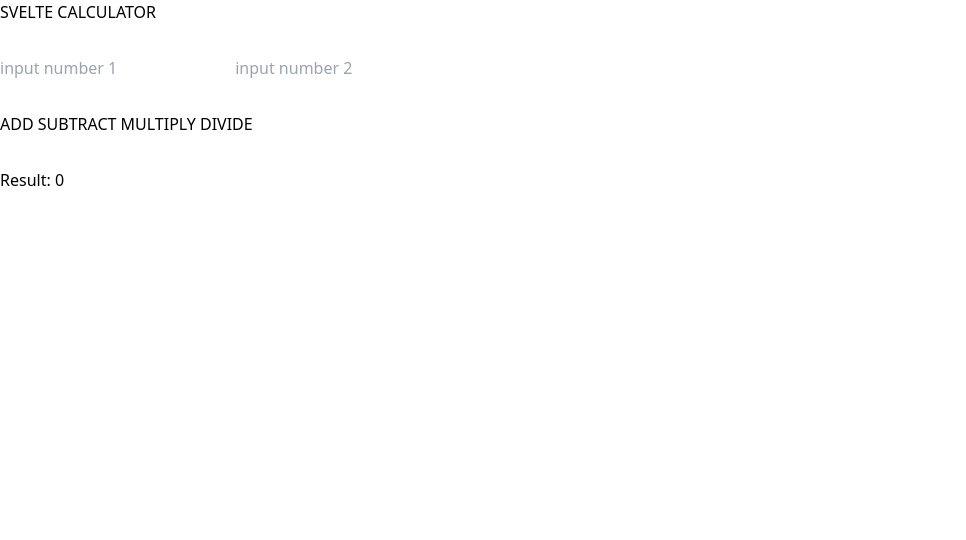
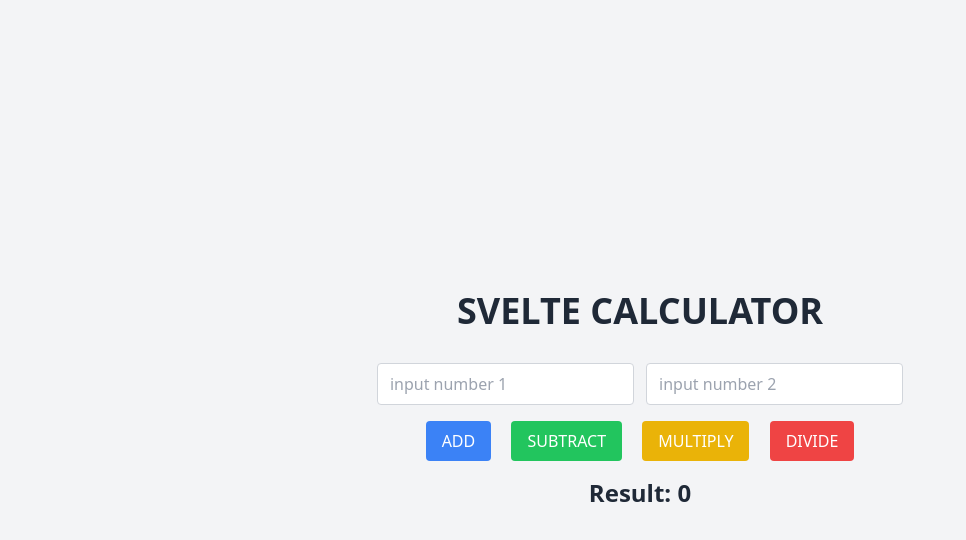
Before and after one commit to Takuro1000/svelte-calculator, a Svelte app: page / in a window 1280 px wide. Shown: the top 540 px of the page, without its empty margins (0-966 px from the left). Built offline with nearby package versions, Linux system fonts and the light colour scheme.

Commit message:
Svelteの計算機のデザインを更新

```diff
--- a/src/App.svelte
+++ b/src/App.svelte
@@ -3,18 +3,20 @@
 </script>
 
 <main class="space-y-8">
-  <h1>SVELTE CALCULATOR</h1>
-  <div>
-    <input type="text" placeholder="input number 1">
-    <input type="text" placeholder="input number 2">
-  </div>
-  <div>
-    <button>ADD</button>
-    <button>SUBTRACT</button>
-    <button>MULTIPLY</button>
-    <button>DIVIDE</button>
-  </div>
-  <div>
-    <h2>Result: 0</h2>
+  <div class="flex flex-col items-center justify-center min-h-screen bg-gray-100 text-gray-800">
+    <h1 class="text-4xl font-bold mb-8">SVELTE CALCULATOR</h1>
+    <div class="mb-4">
+      <input class="border border-gray-300 rounded px-3 py-2 mr-2" type="text" placeholder="input number 1">
+      <input class="border border-gray-300 rounded px-3 py-2" type="text" placeholder="input number 2">
+    </div>
+    <div class="mb-4 space-x-4">
+      <button class="px-4 py-2 bg-blue-500 text-white rounded hover:bg-blue-700">ADD</button>
+      <button class="px-4 py-2 bg-green-500 text-white rounded hover:bg-green-700">SUBTRACT</button>
+      <button class="px-4 py-2 bg-yellow-500 text-white rounded hover:bg-yellow-700">MULTIPLY</button>
+      <button class="px-4 py-2 bg-red-500 text-white rounded hover:bg-red-700">DIVIDE</button>
+    </div>
+    <div>
+      <h2 class="text-2xl font-semibold">Result: 0</h2>
+    </div>
   </div>
 </main>
```
